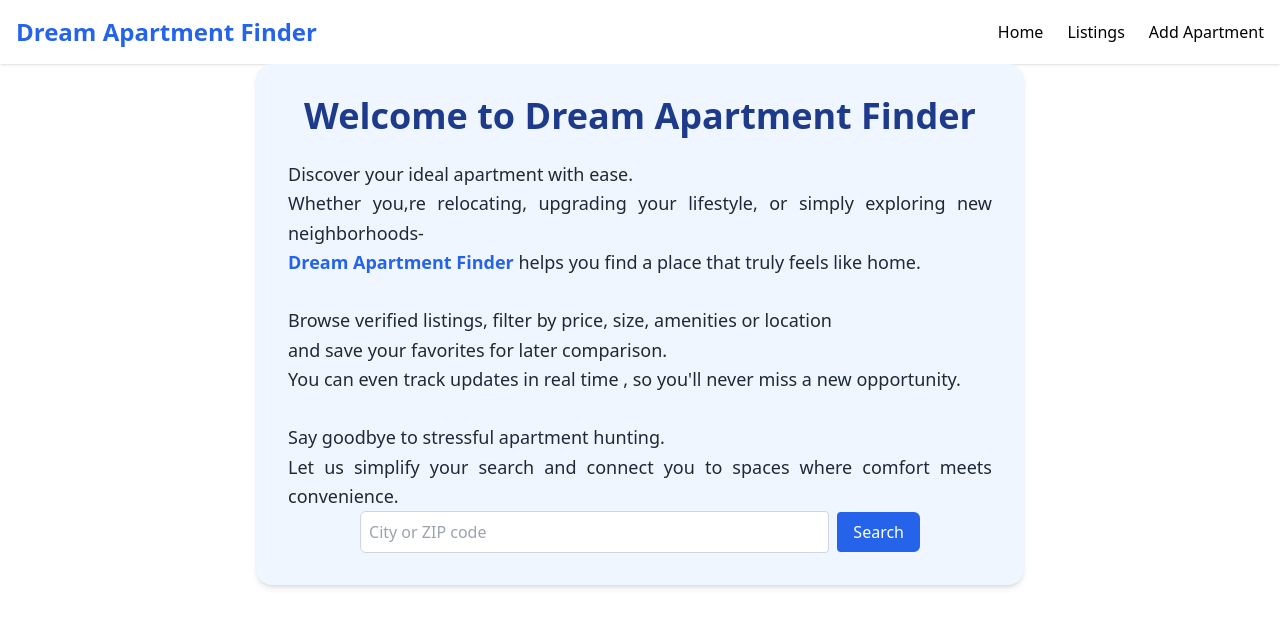
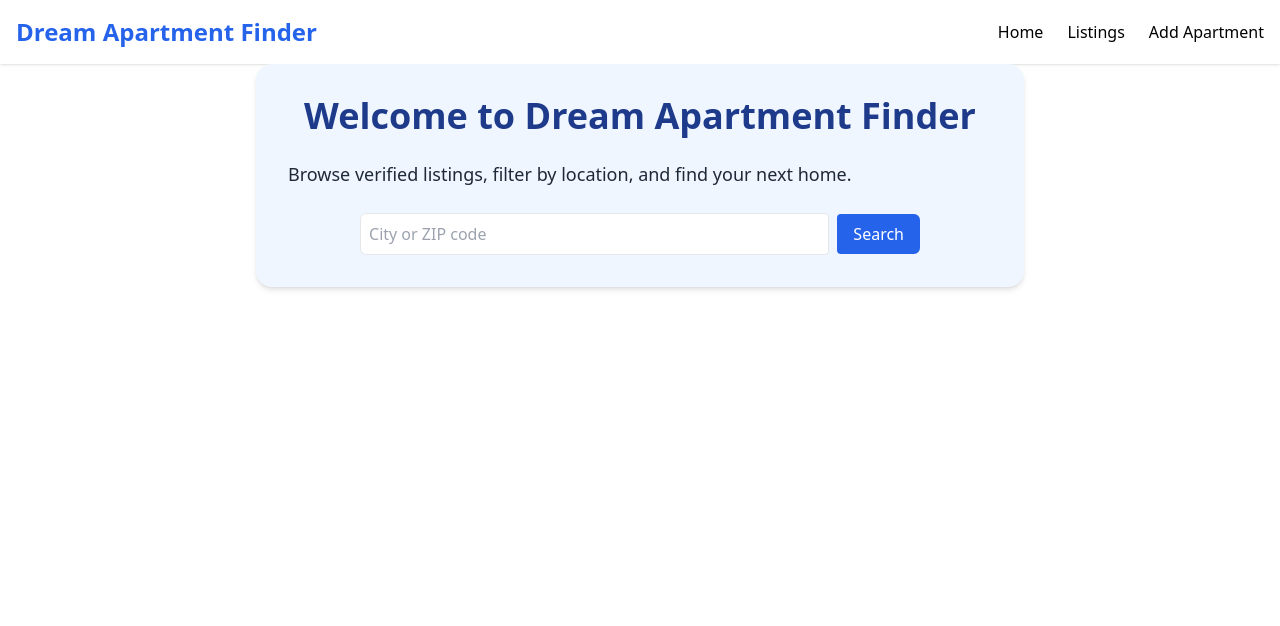
Before and after one commit to Feihassan/Group-1, a React (Vite) app: page / in a window 1280 px wide. Shown: the top 626 px of the page. Built offline with nearby package versions, Linux system fonts and the light colour scheme; data requests are answered from the project's data file; the HTML template or start-up script is replaced by a standard one.

Commit message:
add useEffect

```diff
--- a/src/components/Home.jsx
+++ b/src/components/Home.jsx
@@ -1,35 +1,42 @@
+import React, { useState } from 'react';
+import { useNavigate } from 'react-router-dom';
 
-function Home(){
+export default function Home() {
+  const [query, setQuery] = useState('');
+  const navigate = useNavigate();
+
+  const submitSearch = (e) => {
+    e.preventDefault();
+    navigate(`/listings?search=${encodeURIComponent(query)}`);
+  };
 
   return (
     <div className="bg-blue-50 p-8 rounded-2xl shadow-md max-w-3xl mx-auto text-gray-800 font-sans">
       <h1 className="text-4xl font-bold text-center text-blue-900 mb-6">
-    Welcome to Dream Apartment Finder
-  </h1>
-      <p className="text-lg leading-relaxed text-justify">
-        Discover your ideal apartment with ease.<br/>
-        Whether you,re relocating, upgrading your lifestyle, or simply exploring new neighborhoods-<br/>
-       <strong className="text-blue-600 font-semibold">Dream Apartment Finder</strong> helps you find a place that truly feels like home.<br /><br />
-       Browse verified listings, filter by price, size, amenities or location<br/>
-       and save your favorites for later comparison.<br/>
-       You can even track updates in real time , so you'll never miss a new opportunity.<br/><br/>
-       Say goodbye to stressful apartment hunting.<br/>
-       Let us simplify your search and connect you to spaces where comfort meets convenience.
+        Welcome to Dream Apartment Finder
+      </h1>
+      <p className="text-lg leading-relaxed text-justify mb-6">
+
+        Browse verified listings, filter by location, and find your next home.
       </p>
-      <div className="flex flex-col sm:flex-row items-center justify-center gap-2">
+      <form
+        onSubmit={submitSearch}
+        className="flex flex-col sm:flex-row items-center justify-center gap-2"
+      >
         <input
           type="text"
           placeholder="City or ZIP code"
-          className="w-full sm:w-2/3 p-2 border border-gray-300 rounded sm:rounded-l-md focus:outline-none"
+          value={query}
+          onChange={(e) => setQuery(e.target.value)}
+          className="w-full sm:w-2/3 p-2 border rounded sm:rounded-l-md focus:outline-none"
         />
-        <button className="w-full sm:w-auto bg-blue-600 text-white px-4 py-2 rounded sm:rounded-r-md hover:bg-blue-700">
+        <button
+          type="submit"
+          className="w-full sm:w-auto bg-blue-600 text-white px-4 py-2 rounded sm:rounded-r-md hover:bg-blue-700"
+        >
           Search
         </button>
-      </div>
-
+      </form>
     </div>
-
-  )
+  );
 }
-
-export default Home;
```
